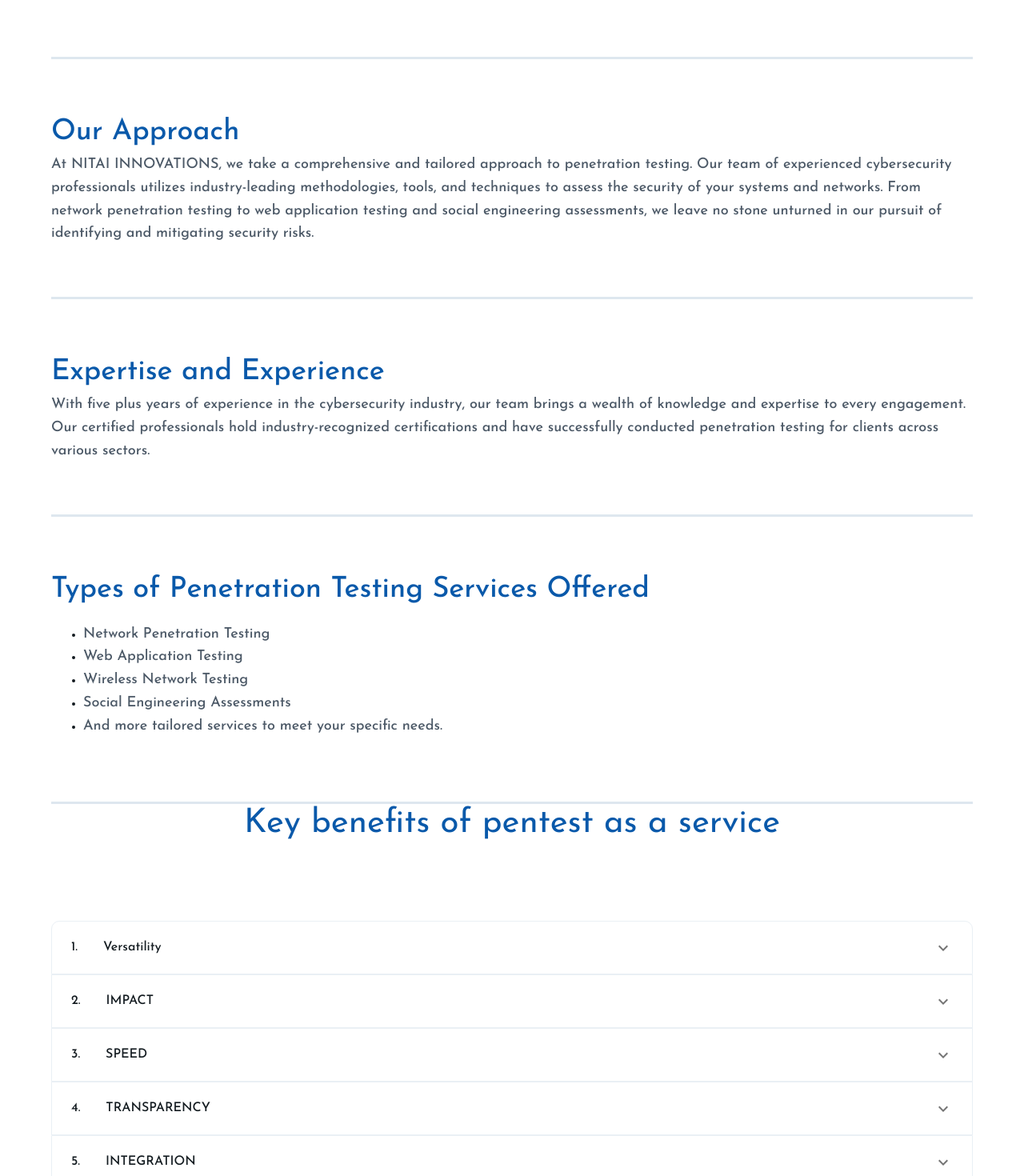
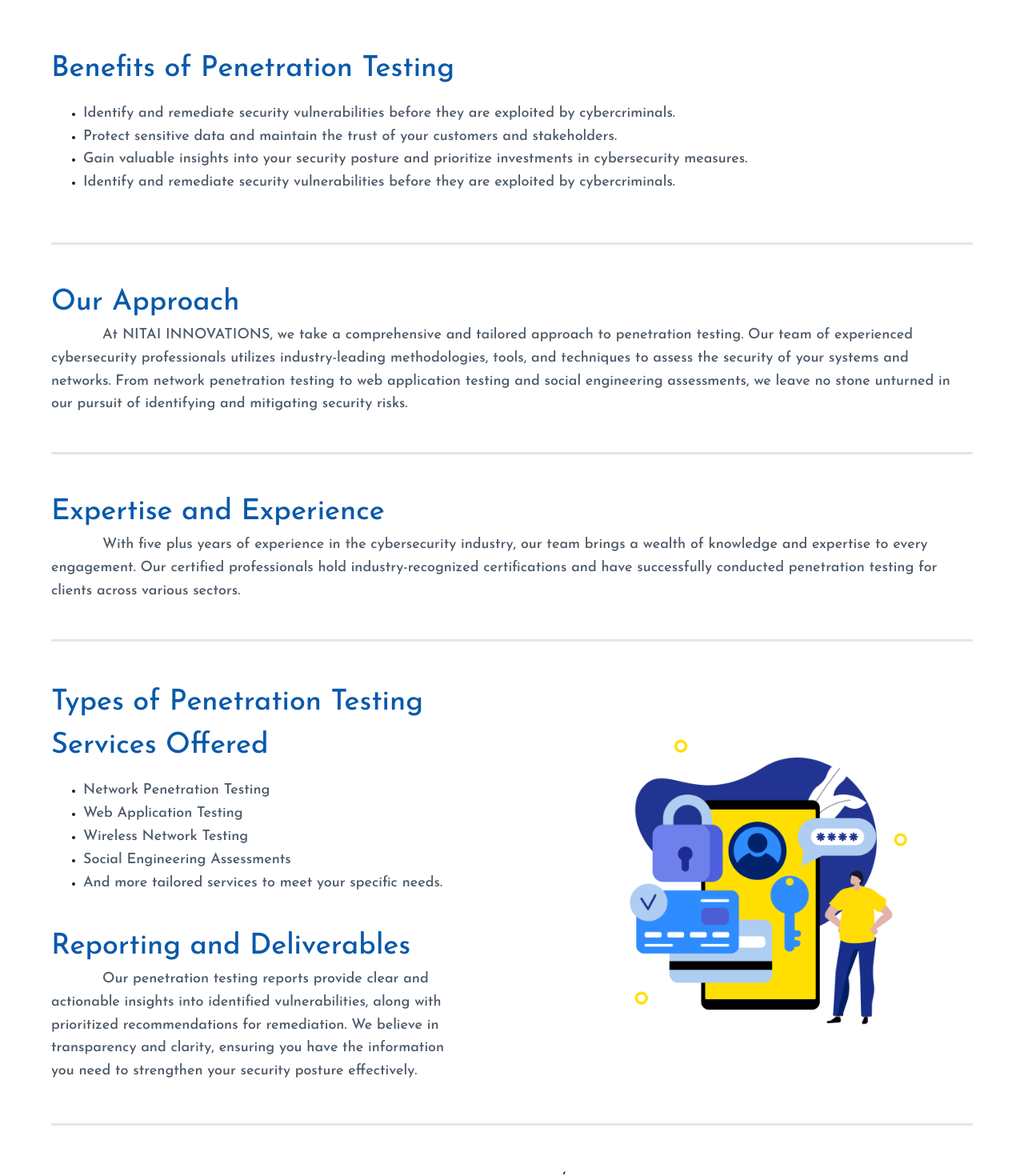
Before and after one commit to Ganesh-Mk/nitaiinnovations, a React (Vite) app in the folder frontend/: page /cyberSecurity in a window 1280 px wide. Shown: the part 2040-3510 px from the top of the page at 80% size. Built offline with nearby package versions, Linux system fonts and the light colour scheme.

Commit message:
cyber secuity page done

```diff
--- a/frontend/src/Components/DividerLine.jsx
+++ b/frontend/src/Components/DividerLine.jsx
@@ -4,9 +4,13 @@ import React from "react";
 export default function DividerLine() {
   return (
     <Box sx={{ display: "grid", placeItems: "center" }}>
+      <br />
+      <br />
       <Divider sx={{ width: "90%" }} />
       <Divider sx={{ width: "90%" }} />
       <Divider sx={{ width: "90%" }} />
+      <br />
+      <br />
     </Box>
   );
 }
--- a/frontend/src/Components/Features.jsx
+++ b/frontend/src/Components/Features.jsx
@@ -13,7 +13,7 @@ export default function Features({ data, imageURL = "", number = false }) {
   return (
     <>
       <div style={{ display: "grid", placeItems: "center" }}>
-        <Typography variant="h3" color="#0959AA">
+        <Typography variant="h3" color="#0959AA" sx={{ textAlign: "center" }}>
           {data.title}
         </Typography>
         {imageURL && (
--- a/frontend/src/Data/CSFeaturesBenefits.jsx
+++ b/frontend/src/Data/CSFeaturesBenefits.jsx
@@ -7,19 +7,19 @@ export const CSFeaturesBenefits = {
       description: `Run pen tests for every need and asset type at the testing intensity you desire.`,
     },
     {
-      title: `IMPACT`,
+      title: `Impact`,
       description: `Count on pentester talent with the skills and experience needed for best results.`,
     },
     {
-      title: `SPEED`,
+      title: `Speed`,
       description: `Buy and set up our Standard pen tests online and launch within days.`,
     },
     {
-      title: `TRANSPARENCY`,
+      title: `Transparency`,
       description: `View findings and tester progress through the methodology checklist in real time.`,
     },
     {
-      title: `INTEGRATION`,
+      title: `Integration`,
       description: `Flow findings directly into your SDLC process for fast & early remediation.`,
     },
   ],
--- a/frontend/src/Pages/CyberSecurity.jsx
+++ b/frontend/src/Pages/CyberSecurity.jsx
@@ -38,10 +38,10 @@ function CyberSecurity() {
               digital world."
         imageURL="/images/cs1.png"
       />
-      <div style={{ display: "grid", placeItems: "center" }}>
+      <Box sx={{ display: "grid", placeItems: "center" }}>
         <DividerLine />
 
-        <Typography variant="h4" color="#0959AA">
+        <Typography variant="h4" color="#0959AA" sx={{ textAlign: "center" }}>
           Penetration Testing Services
         </Typography>
         <Typography
@@ -56,7 +56,7 @@ function CyberSecurity() {
           need to focus on what matters most—your business.
         </Typography>
         <DividerLine />
-        <Typography variant="h4" color="#0959AA">
+        <Typography variant="h4" color="#0959AA" sx={{ textAlign: "center" }}>
           What is Penetration Testing?
         </Typography>
         <Typography
@@ -92,10 +92,15 @@ function CyberSecurity() {
             }}
           />
         </Box>
-      </div>
-
-      <Box sx={{ p: { xs: "2rem", sm: "4rem" } }}>
-        <Typography variant="h4" color="#0959AA">
+      </Box>
+      <br />
+      <br />
+      <Box sx={{ p: { xs: "0 2rem", sm: "0 4rem" } }}>
+        <Typography
+          variant="h4"
+          color="#0959AA"
+          sx={{ textAlign: { xs: "center", sm: "left" } }}
+        >
           Benefits of Penetration Testing
         </Typography>
         <ul>
@@ -128,11 +133,22 @@ function CyberSecurity() {
 
       <DividerLine />
 
-      <Box sx={{ p: { xs: "2rem", sm: "4rem" } }}>
-        <Typography variant="h4" color="#0959AA">
+      <Box sx={{ p: { xs: "0 2rem", sm: "0 4rem" } }}>
+        <Typography
+          variant="h4"
+          color="#0959AA"
+          sx={{ textAlign: { xs: "center", sm: "left" } }}
+        >
           Our Approach
         </Typography>
-        <Typography variant="h6" color="text.secondary">
+        <Typography
+          variant="h6"
+          color="text.secondary"
+          sx={{
+            textIndent: { xs: "0rem", sm: "4rem" },
+            textAlign: { xs: "center", sm: "left" },
+          }}
+        >
           At NITAI INNOVATIONS, we take a comprehensive and tailored approach to
           penetration testing. Our team of experienced cybersecurity
           professionals utilizes industry-leading methodologies, tools, and
@@ -145,11 +161,22 @@ function CyberSecurity() {
 
       <DividerLine />
 
-      <Box sx={{ p: { xs: "2rem", sm: "4rem" } }}>
-        <Typography variant="h4" color="#0959AA">
+      <Box sx={{ p: { xs: "0 2rem", sm: "0 4rem" } }}>
+        <Typography
+          variant="h4"
+          color="#0959AA"
+          sx={{ textAlign: { xs: "center", sm: "left" } }}
+        >
           Expertise and Experience
         </Typography>
-        <Typography variant="h6" color="text.secondary">
+        <Typography
+          variant="h6"
+          color="text.secondary"
+          sx={{
+            textIndent: { xs: "0rem", sm: "4rem" },
+            textAlign: { xs: "center", sm: "left" },
+          }}
+        >
           With five plus years of experience in the cybersecurity industry, our
           team brings a wealth of knowledge and expertise to every engagement.
           Our certified professionals hold industry-recognized certifications
@@ -160,8 +187,29 @@ function CyberSecurity() {
 
       <DividerLine />
 
-      <Box sx={{ p: { xs: "2rem", sm: "4rem" } }}>
-        <Typography variant="h4" color="#0959AA">
+      <Box
+        sx={{
+          display: "grid",
+          placeItems: "center",
+          gridTemplateColumns: { xs: "1fr", sm: "1fr 1fr" },
+          gridTemplateAreas: {
+            xs: `
+              "image"
+              "content"
+            `,
+            sm: `
+              "content image"
+            `,
+          },
+        }}
+      >
+        <Box>
+          <Box sx={{ p: { xs: "0 2rem", sm: "0 4rem" } }}>
+            <Typography
+              variant="h4"
+              color="#0959AA"
+              sx={{ textAlign: { xs: "center", sm: "left" } }}
+            >
               Types of Penetration Testing Services Offered
             </Typography>
             <ul>
@@ -192,6 +240,200 @@ function CyberSecurity() {
               </li>
             </ul>
           </Box>
+          <br />
+          <Box sx={{ p: { xs: "0 2rem", sm: "0 4rem" }, gridArea: "content" }}>
+            <Typography
+              variant="h4"
+              color="#0959AA"
+              sx={{ textAlign: { xs: "center", sm: "left" } }}
+            >
+              Reporting and Deliverables
+            </Typography>
+            <Typography
+              variant="h6"
+              color="text.secondary"
+              sx={{
+                textIndent: { xs: "0rem", sm: "4rem" },
+                textAlign: { xs: "center", sm: "left" },
+              }}
+            >
+              Our penetration testing reports provide clear and actionable
+              insights into identified vulnerabilities, along with prioritized
+              recommendations for remediation. We believe in transparency and
+              clarity, ensuring you have the information you need to strengthen
+              your security posture effectively.
+            </Typography>
+          </Box>
+        </Box>
+        <Box
+          component="img"
+          src={"/images/cs3.png"}
+          alt=""
+          sx={{
+            gridArea: "image",
+            width: {
+              xs: "70%",
+              md: "80%",
+            },
+          }}
+        />
+      </Box>
+
+      <DividerLine />
+
+      <Box
+        sx={{
+          display: "grid",
+          placeItems: "center",
+          gridTemplateColumns: { xs: "1fr", sm: "1fr 1fr" },
+          gridTemplateAreas: {
+            xs: `
+              "image"
+              "content"
+            `,
+            sm: `
+              "image content "
+            `,
+          },
+        }}
+      >
+        <Box>
+          <Box sx={{ p: { xs: "0 2rem", sm: "0 4rem" } }}>
+            ,
+            <Typography
+              variant="h4"
+              color="#0959AA"
+              sx={{ textAlign: { xs: "center", sm: "left" } }}
+            >
+              Customization and Collaboration
+            </Typography>
+            <Typography
+              variant="h6"
+              color="text.secondary"
+              sx={{
+                textIndent: { xs: "0rem", sm: "4rem" },
+                textAlign: { xs: "center", sm: "left" },
+              }}
+            >
+              We understand that every business is unique, which is why we offer
+              customizable penetration testing engagements tailored to your
+              specific requirements and objectives. Our collaborative approach
+              ensures that the testing aligns with your business goals and
+              delivers maximum value.
+            </Typography>
+          </Box>
+          <br />
+          <Box sx={{ p: { xs: "0 2rem", sm: "0 4rem" }, gridArea: "content" }}>
+            <Typography
+              variant="h4"
+              color="#0959AA"
+              sx={{ textAlign: { xs: "center", sm: "left" } }}
+            >
+              Continuous Support and Monitoring
+            </Typography>
+            <Typography
+              variant="h6"
+              color="text.secondary"
+              sx={{
+                textIndent: { xs: "0rem", sm: "4rem" },
+                textAlign: { xs: "center", sm: "left" },
+              }}
+            >
+              Our commitment to your security doesn't end with the completion of
+              the penetration testing engagement. We offer post-testing support
+              and monitoring services to help you address identified
+              vulnerabilities and maintain a robust security posture over time.
+            </Typography>
+          </Box>
+          <Box sx={{ p: { xs: "0 2rem", sm: "0 4rem" } }}></Box>
+        </Box>
+        <Box
+          component="img"
+          src={"/images/cs4.png"}
+          alt=""
+          sx={{
+            gridArea: "image",
+            width: {
+              xs: "70%",
+              md: "80%",
+            },
+          }}
+        />
+      </Box>
+      <DividerLine />
+
+      <Box sx={{ display: "grid", placeItems: "center" }}>
+        <Typography variant="h4" color="#0959AA">
+          Get Started Today
+        </Typography>
+        <Typography
+          variant="h6"
+          sx={{ textAlign: "center", width: { xs: "90%", sm: "60%" } }}
+          color="text.secondary"
+        >
+          Ready to take the next step in securing your business? Contact us
+          today to learn more about our penetration testing services and how we
+          can help protect your most valuable assets from cyber threats.
+        </Typography>
+        <br />
+        <br />
+        <Typography
+          variant="h6"
+          sx={{ textAlign: "center", width: { xs: "90%", sm: "80%" } }}
+          color="text.secondary"
+        >
+          In our experience, successful penetration tests rely heavily on manual
+          testing. The skills and abilities brought to the table by an
+          experienced penetration test team emulate those of the threat. While
+          Automated Vulnerability Scanners and Exploitation Frameworks do have a
+          place, they are severely limited by the signatures or modules
+          contained in the tools.
+        </Typography>
+      </Box>
+
+      <DividerLine />
+
+      <Box
+        sx={{
+          display: "grid",
+          placeItems: "center",
+        }}
+      >
+        <Typography variant="h4" color="#0959AA" sx={{ textAlign: "center" }}>
+          Pen Test as a service[Compliance along with risk reduction]
+        </Typography>
+        <Box
+          sx={{
+            display: "grid",
+            placeItems: "center",
+            gridTemplateColumns: { xs: "1fr", sm: "1fr 1fr" },
+          }}
+        >
+          <Box sx={{ p: { xs: "2rem", sm: "4rem" } }}>
+            <Typography
+              variant="h6"
+              color="text.secondary"
+              sx={{ textAlign: "center" }}
+            >
+              Our SaaS platforms rich Pen Test Dashboard is under development
+              and be made available soon in order to give access to our
+              Penetration testing as a Service to the timelines, analytics,
+              prioritised findings, and test progress for 24/7.'
+            </Typography>
+          </Box>
+          <Box sx={{ p: { xs: "2rem", sm: "4rem" } }}>
+            <Typography
+              variant="h6"
+              color="text.secondary"
+              sx={{ textAlign: "center" }}
+            >
+              We make human-driven penetration tests easy to launch, run, and
+              scale per your precise assets and requirements, delivering
+              compliance assurance along with better results for risk.
+            </Typography>
+          </Box>
+        </Box>
+      </Box>
 
       <DividerLine />
       <Features data={CSFeaturesBenefits} number={true} />
```
Also changed, not shown: frontend/public/images/cs3.png (added), frontend/public/images/cs4.png (added). Lines whose indentation alone changed are shown as unchanged.
